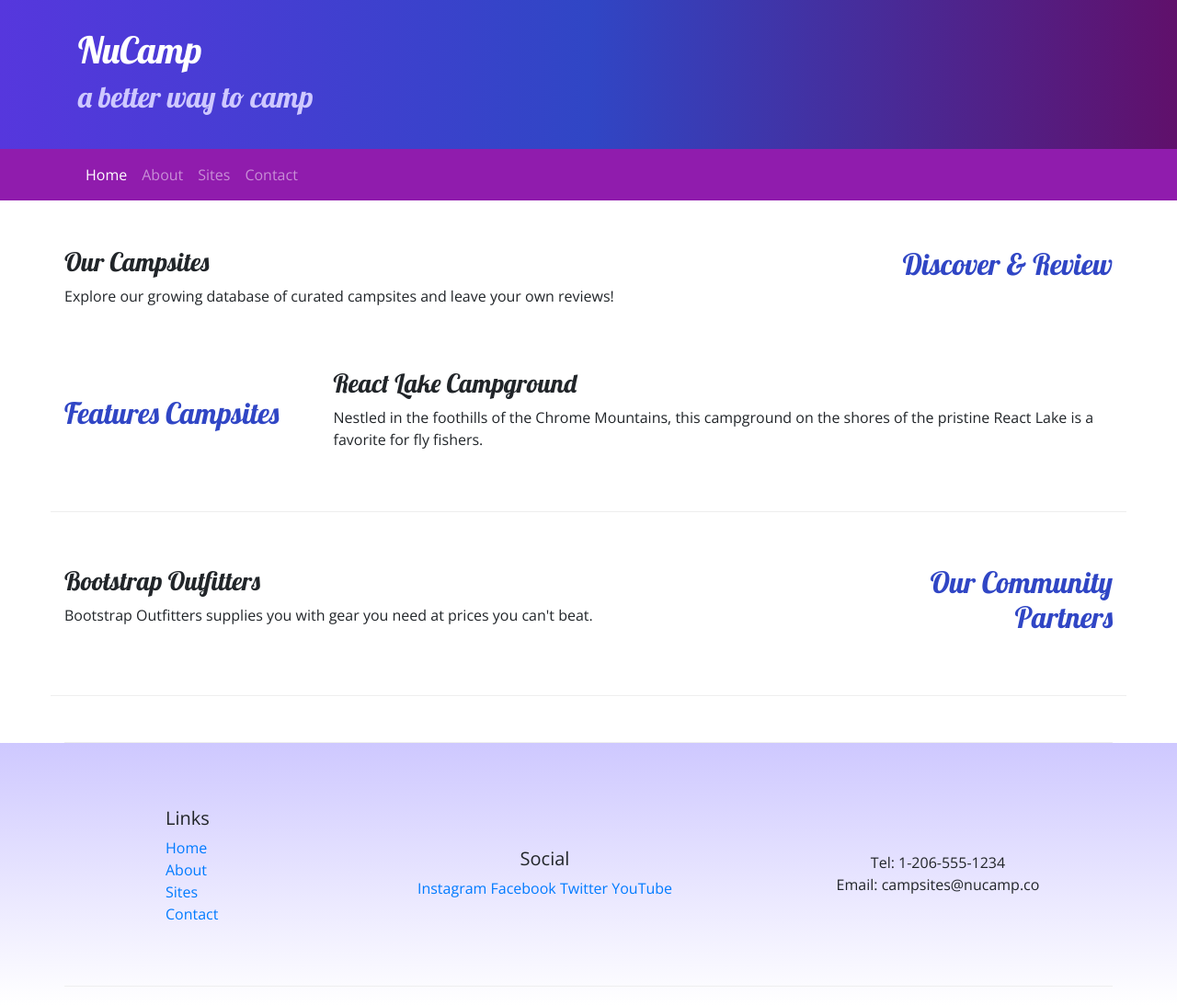
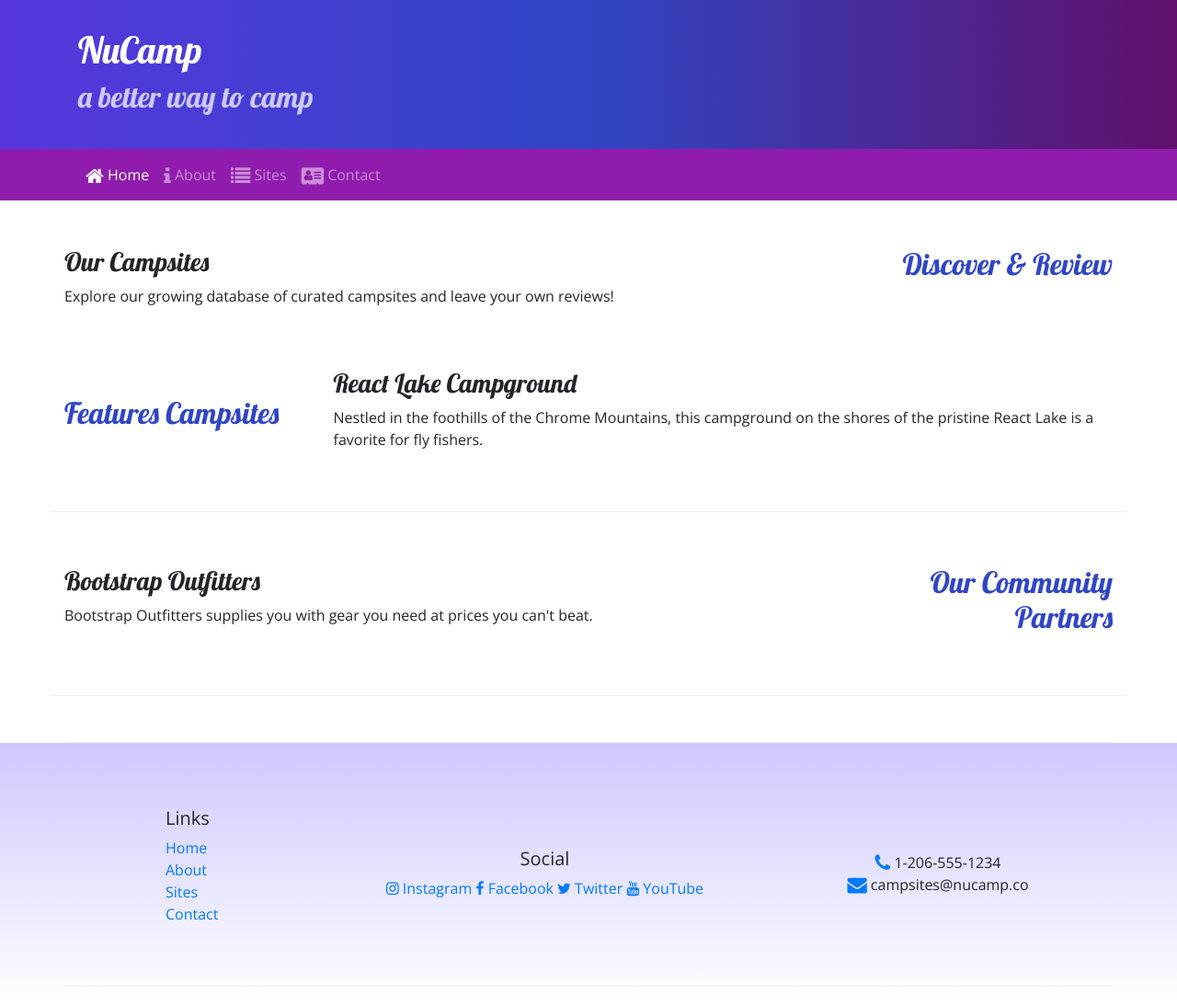
Before and after one commit to wsethbrown/bootstrap, a website: page index.html in a window 1280 px wide. Shown: the whole page at 92% size. Drawn offline with nearby package versions, Linux system fonts and the light colour scheme.

Commit message:
add font-awesome, add icons to navbar, social links, footer contact

```diff
--- a/index.html
+++ b/index.html
@@ -7,6 +7,8 @@
 
     <!-- Bootstrap Link -->
     <link rel="stylesheet" href="node_modules/bootstrap/dist/css/bootstrap.min.css">
+    <!-- Font Awesome -->
+    <link rel="stylesheet" href="node_modules/font-awesome/css/font-awesome.min.css" />
 
     <!-- Font and CSS Links -->
     <link rel="stylesheet" href="https://fonts.googleapis.com/css?family=Lobster|Open+Sans" />
@@ -32,10 +34,10 @@
             </button>
             <div class="collapse navbar-collapse" id="nucampNavbar">
                 <ul class="navbar-nav">
-                    <li class="nav-item active"><a class="nav-link" href="#">Home</a></li>
-                    <li class="nav-item"><a class="nav-link" href="aboutus.html">About</a></li>
-                    <li class="nav-item"><a class="nav-link" href="#">Sites</a></li>
-                    <li class="nav-item"><a class="nav-link" href="#">Contact</a></li>
+                    <li class="nav-item active"><a class="nav-link" href="#"><i class="fa fa-home fa-lg"></i> Home</a></li>
+                    <li class="nav-item"><a class="nav-link" href="aboutus.html"><i class="fa fa-info fa-lg"></i> About</a></li>
+                    <li class="nav-item"><a class="nav-link" href="#"><i class="fa fa-list fa-lg"></i> Sites</a></li>
+                    <li class="nav-item"><a class="nav-link" href="#"><i class="fa fa-address-card fa-lg"></i> Contact</a></li>
                 </ul>
             </div>
         </div>
@@ -93,15 +95,15 @@
 
                 <div class="col-6 col-sm-5 text-center">
                     <h5>Social</h5>
-                    <a href="http://instagram.com">Instagram</a>
-                    <a href="http://facebook.com">Facebook</a>
-                    <a href="http://twitter.com">Twitter</a>
-                    <a href="http://youtube.com">YouTube</a>
+                    <a href="http://instagram.com"><i class="fa fa-instagram"></i> Instagram</a>
+                    <a href="http://facebook.com"><i class="fa fa-facebook"></i> Facebook</a>
+                    <a href="http://twitter.com"><i class="fa fa-twitter"></i> Twitter</a>
+                    <a href="http://youtube.com"><i class="fa fa-youtube"></i> YouTube</a>
                 </div>
 
                 <div class="col-sm-4 text-center">
-                    Tel: 1-206-555-1234 <br>
-                    Email: campsites@nucamp.co
+                    <i class="fa fa-phone fa-lg text-primary"></i> 1-206-555-1234 <br>
+                    <i class="fa fa-envelope fa-lg text-primary"></i> campsites@nucamp.co
                 </div>
             </div>
         </div>
--- a/package.json
+++ b/package.json
@@ -15,6 +15,7 @@
   },
   "dependencies": {
     "bootstrap": "^4.5.2",
+    "font-awesome": "^4.7.0",
     "jquery": "^3.5.1",
     "popper.js": "^1.16.1"
   }
```
Also changed, not shown: aboutus.html (+12 -10 lines), 1 other file.
